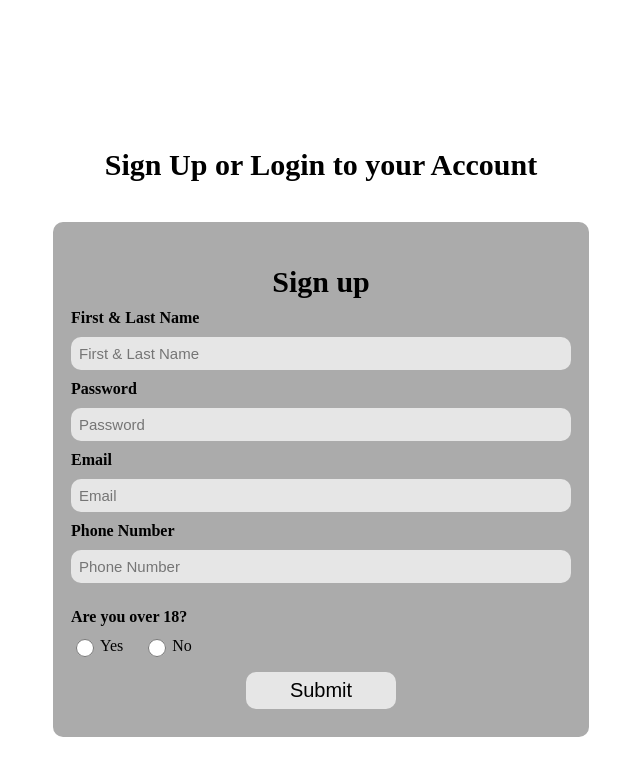
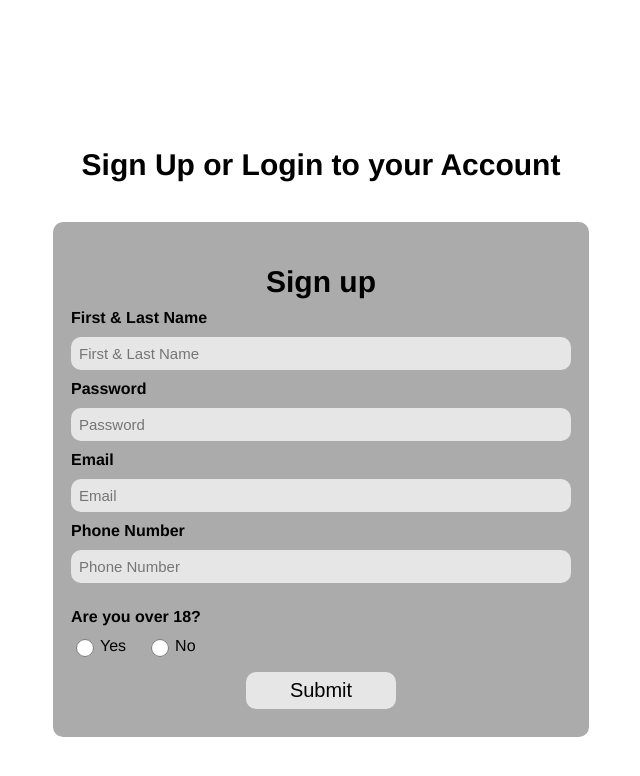
Before and after one commit to KailuanLiu/muchhope-2526, a Next.js app: page /signup in a window 1280 px wide. Shown: the top 776 px of the page, without its empty margins (319-959 px from the left). Built offline with nearby package versions, Linux system fonts and the light colour scheme.

Commit message:
added font-family

```diff
--- a/src/styles/signup.module.css
+++ b/src/styles/signup.module.css
@@ -5,6 +5,7 @@
   flex-direction: column;
   align-items: center;
   padding: 100px;
+  font-family: "Helvetica Neue", Helvetica, Arial, sans-serif;
 }
 .pageTitle {
   font-size: 30px;
```
